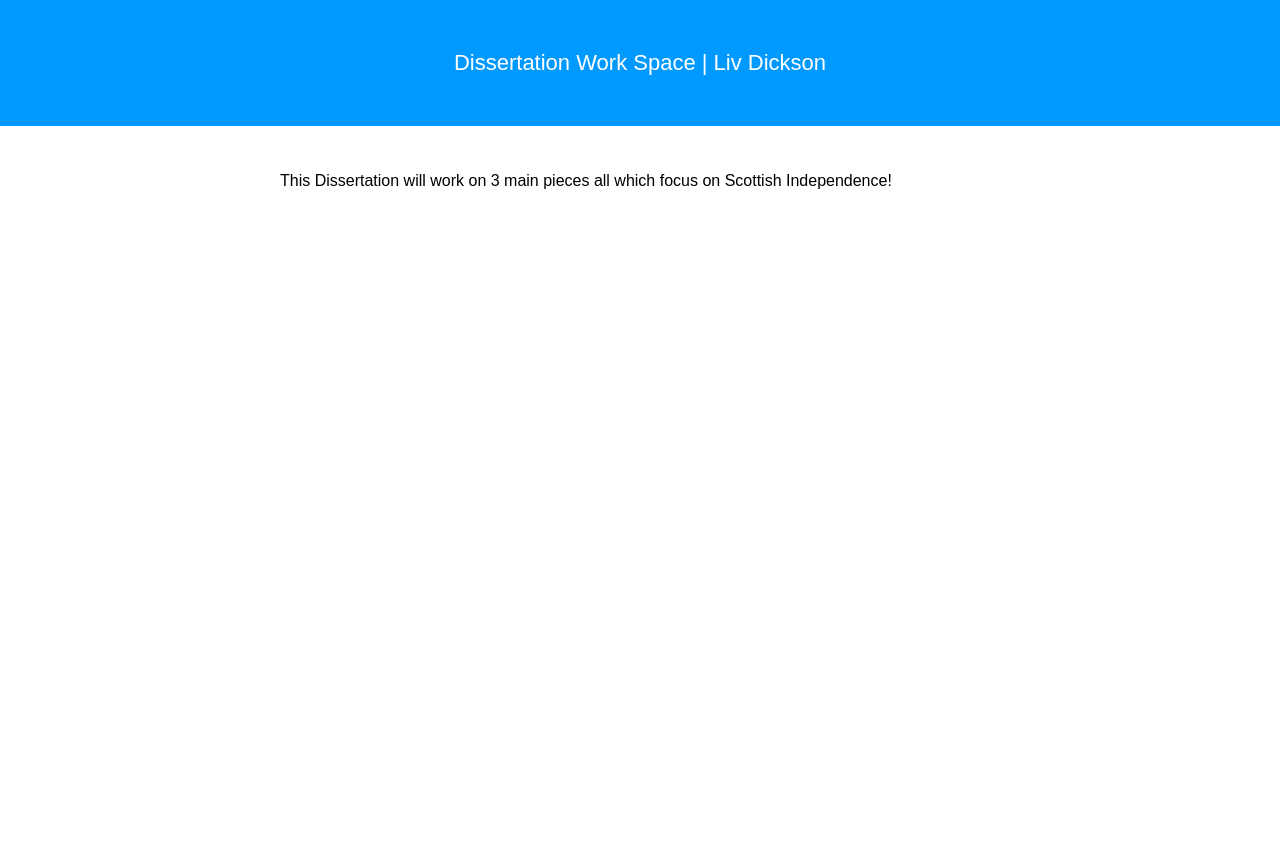
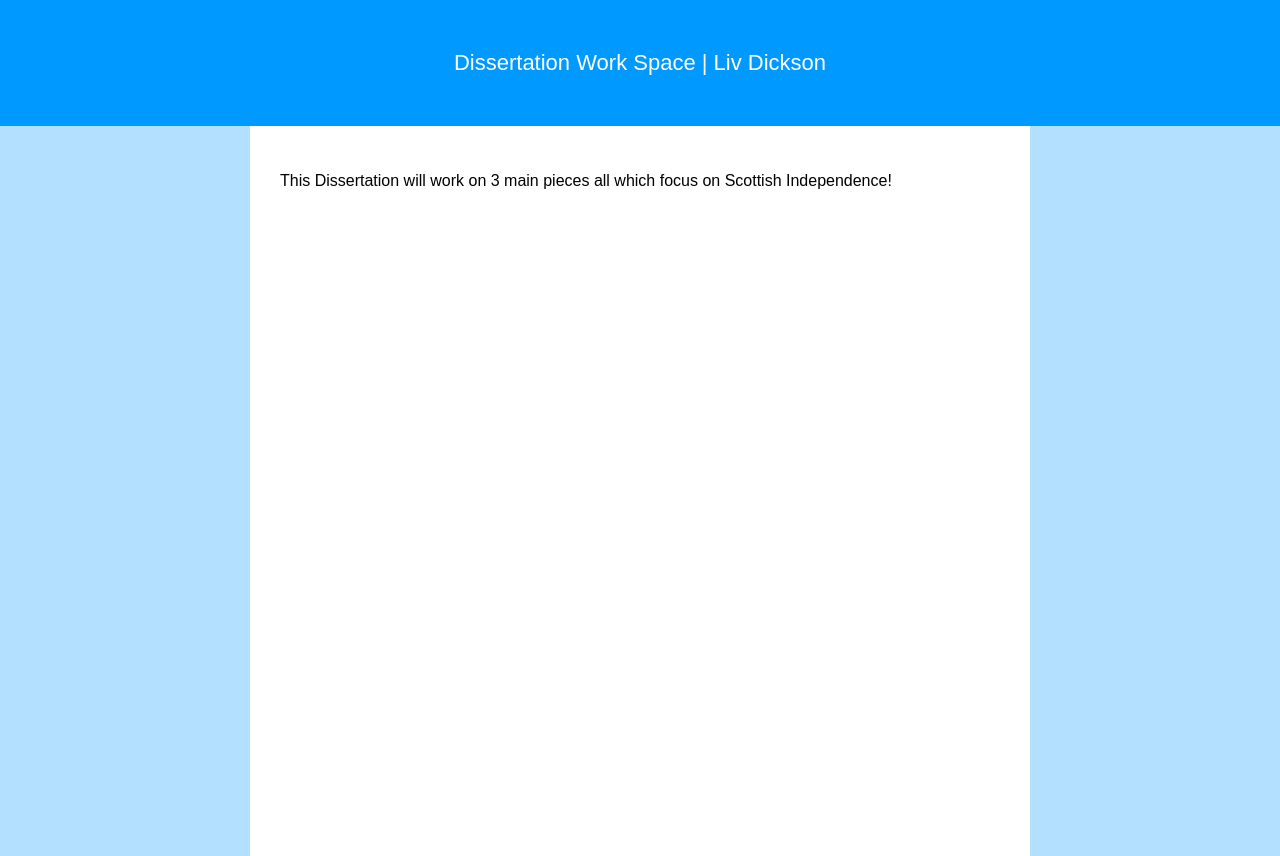
Before and after one commit to OliviaDicksonJMC/PracticalDiss, a plain HTML site: page index.html in a window 1280 px wide. Drawn offline with Linux system fonts and the light colour scheme.

Commit message:
Change title and background color in index.html
Updated the title and background color in the HTML file.

```diff
--- a/index.html
+++ b/index.html
@@ -3,10 +3,10 @@
 <head>
 <meta charset="UTF-8">
 <meta name="viewport" content="width=device-width, initial-scale=1.0">
-<title>P3471 Work Space</title>
+<title>P3475: Journalism Dissertation Practical Project</title>
 <style>
   body {
-    background-color: ##b3e0ff; /* Side margins-adjust as needed */
+    background-color: #b3e0ff; /* Side margins-adjust as needed */
     margin: 0;
     font-family: sans-serif;
   }
```
